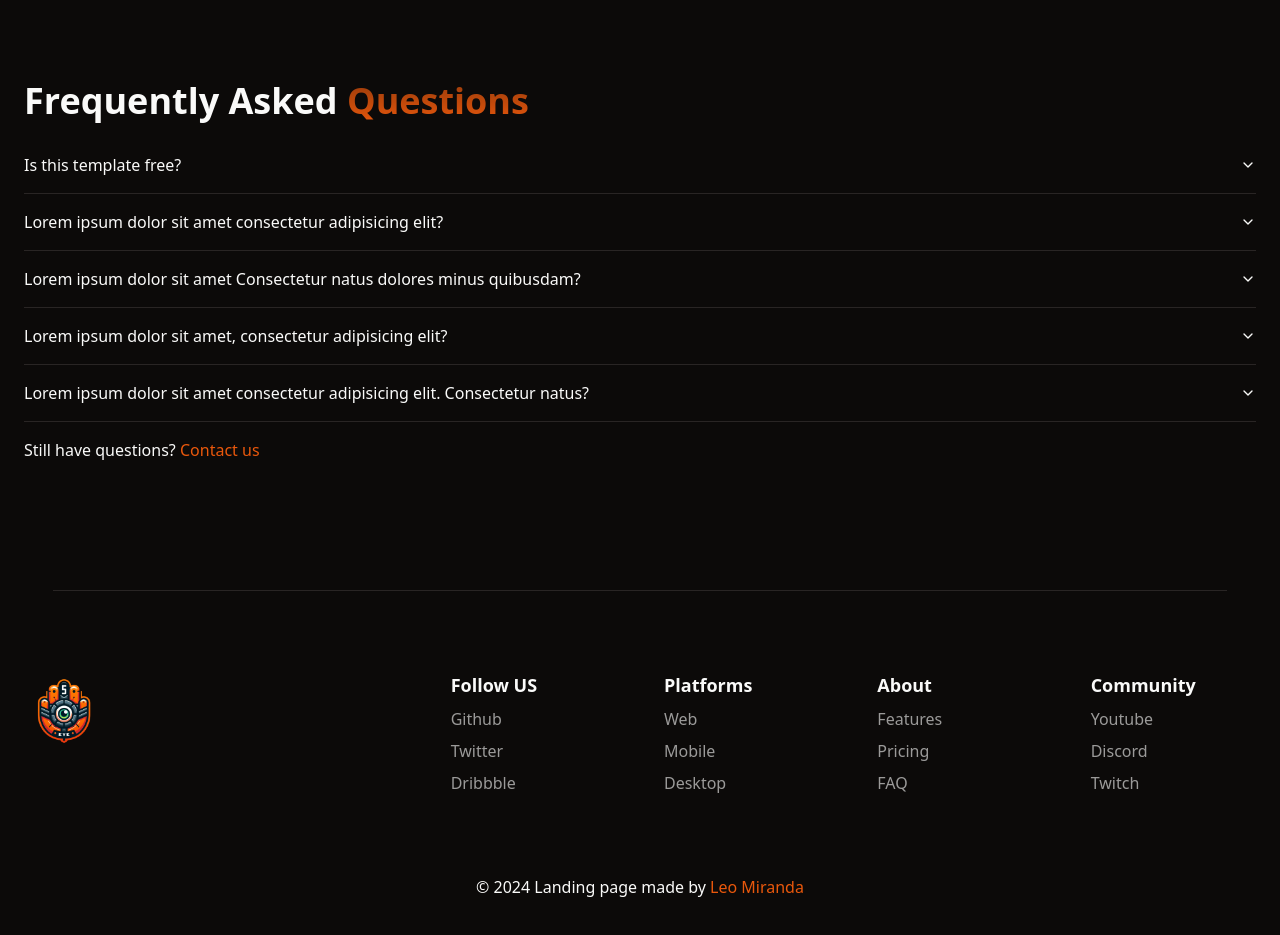
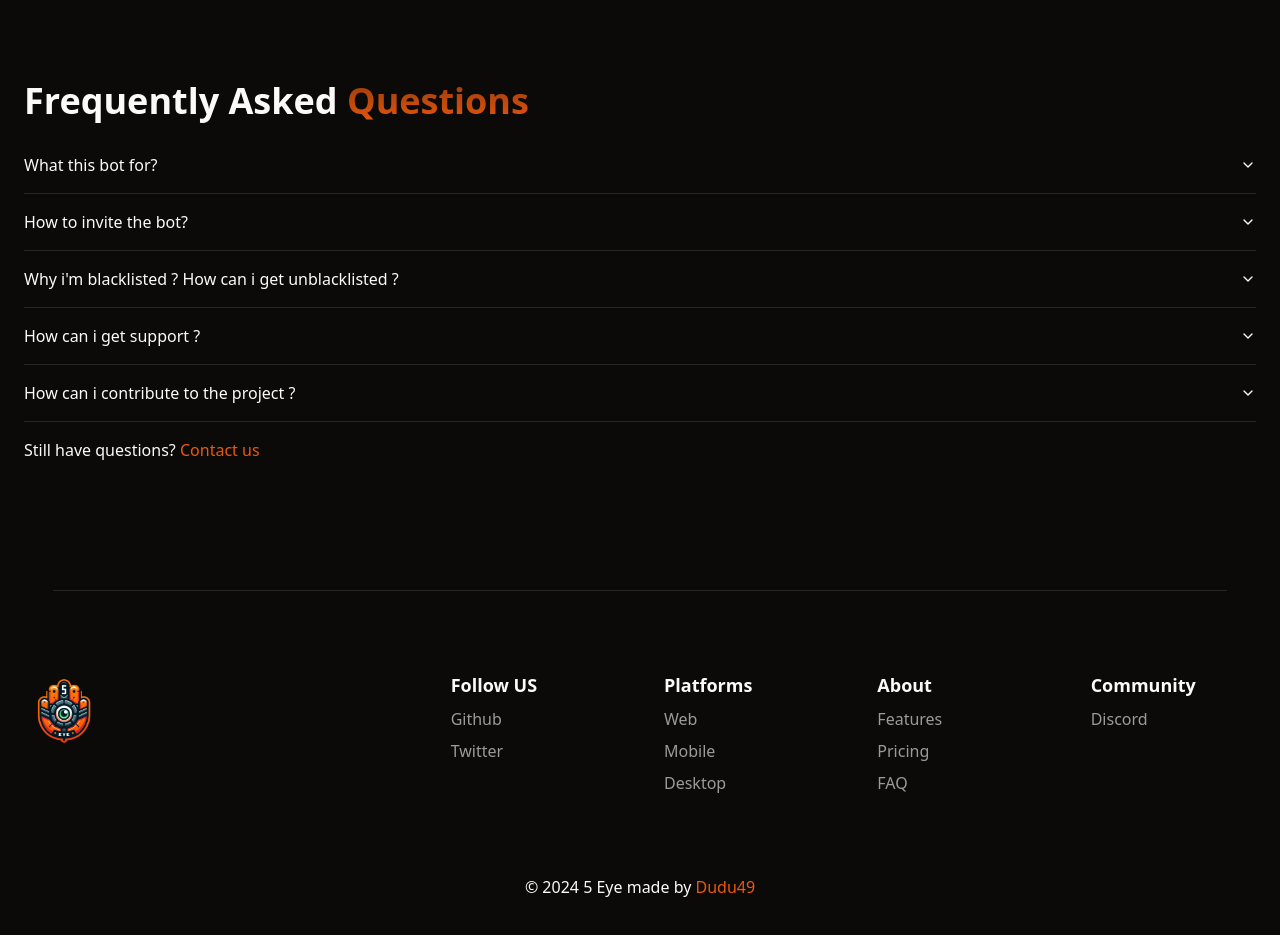
Before and after one commit to RadouaneGaroiaz/5eye-landing-page, a React (Vite) app: page / in a window 1280 px wide. Shown: the part 7720-8655 px from the top of the page. Built offline with nearby package versions, Linux system fonts and the light colour scheme.

Commit message:
Update FAQ component with revised questions and answers

```diff
--- a/src/components/FAQ.tsx
+++ b/src/components/FAQ.tsx
@@ -13,33 +13,33 @@ interface FAQProps {
 
 const FAQList: FAQProps[] = [
   {
-    question: "Is this template free?",
-    answer: "Yes. It is a free ChadcnUI template.",
+    question: "What this bot for?",
+    answer: "This bot keeps your Roleplay community safe and organized.",
     value: "item-1",
   },
   {
-    question: "Lorem ipsum dolor sit amet consectetur adipisicing elit?",
+    question: "How to invite the bot?",
     answer:
-      "Lorem ipsum dolor sit amet, consectetur adipisicing elit. Sint labore quidem quam? Consectetur sapiente iste rerum reiciendis animi nihil nostrum sit quo, modi quod.",
+      "You can invite the bot by clicking on the 'Get Started' bellow. You will be redirected to the Discord website where you can select the server you want to invite the bot to",
     value: "item-2",
   },
   {
     question:
-      "Lorem ipsum dolor sit amet  Consectetur natus dolores minus quibusdam?",
+      "Why i'm blacklisted ? How can i get unblacklisted ?",
     answer:
-      "Lorem ipsum dolor sit amet consectetur, adipisicing elit. Labore qui nostrum reiciendis veritatis necessitatibus maxime quis ipsa vitae cumque quo?",
+      "You are blacklisted because you have violated the rules of Fivem servers by using cheats or hacks. You can get unblacklisted by contacting the support in our discord server.",
     value: "item-3",
   },
   {
-    question: "Lorem ipsum dolor sit amet, consectetur adipisicing elit?",
-    answer: "Lorem ipsum dolor sit amet consectetur, adipisicing elit.",
+    question: "How can i get support ?",
+    answer: "You can get support by joining our discord server and creating a ticket in the support channel.",
     value: "item-4",
   },
   {
     question:
-      "Lorem ipsum dolor sit amet consectetur adipisicing elit. Consectetur natus?",
+      "How can i contribute to the project ?",
     answer:
-      "Lorem ipsum dolor sit amet, consectetur adipisicing elit. Sint labore quidem quam? Consectetur sapiente iste rerum reiciendis animi nihil nostrum sit quo, modi quod.",
+      "You can contribute to the project by contacting us in our discord server and telling us how you can help us. We are always looking for new developers, designers and support agents.",
     value: "item-5",
   },
 ];
@@ -80,7 +80,7 @@ export const FAQ = () => {
         Still have questions?{" "}
         <a
           rel="noreferrer noopener"
-          href="#"
+          href="https://discord.gg/ezRht2HbN3"
           className="text-primary transition-all border-primary hover:border-b-2"
         >
           Contact us
--- a/src/components/Footer.tsx
+++ b/src/components/Footer.tsx
@@ -41,7 +41,7 @@ export const Footer = () => {
             </a>
           </div>
 
-          <div>
+          {/* <div>
             <a
               rel="noreferrer noopener"
               href="#"
@@ -49,7 +49,7 @@ export const Footer = () => {
             >
               Dribbble
             </a>
-          </div>
+          </div> */}
         </div>
 
         <div className="flex flex-col gap-2">
@@ -120,7 +120,7 @@ export const Footer = () => {
 
         <div className="flex flex-col gap-2">
           <h3 className="font-bold text-lg">Community</h3>
-          <div>
+          {/* <div>
             <a
               rel="noreferrer noopener"
               href="#"
@@ -128,40 +128,40 @@ export const Footer = () => {
             >
               Youtube
             </a>
-          </div>
+          </div> */}
 
           <div>
             <a
               rel="noreferrer noopener"
-              href="#"
+              href="https://discord.gg/ezRht2HbN3"
               className="opacity-60 hover:opacity-100"
             >
               Discord
             </a>
           </div>
 
-          <div>
-            <a
+          {/* <div>
+             <a
               rel="noreferrer noopener"
               href="#"
               className="opacity-60 hover:opacity-100"
             >
               Twitch
             </a>
-          </div>
+          </div> */}
         </div>
       </section>
 
       <section className="container pb-14 text-center">
         <h3>
-          &copy; 2024 Landing page made by{" "}
+          &copy; 2024 5 Eye made by{" "}
           <a
             rel="noreferrer noopener"
             target="_blank"
-            href="https://github.com/leoMirandaa"
+            href="https://github.com/RadouaneGaroiaz"
             className="text-primary transition-all border-primary hover:border-b-2"
           >
-            Leo Miranda
+            Dudu49
           </a>
         </h3>
       </section>
```
